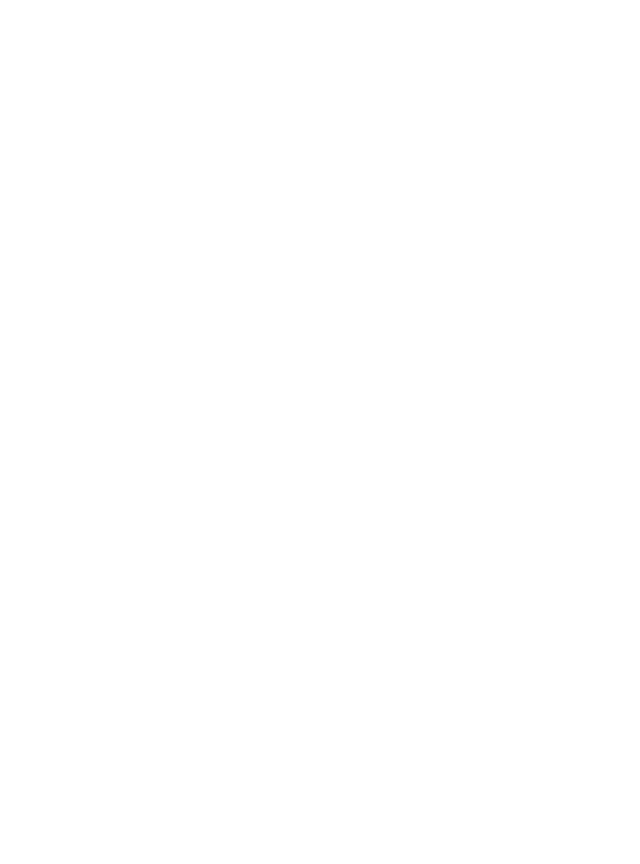
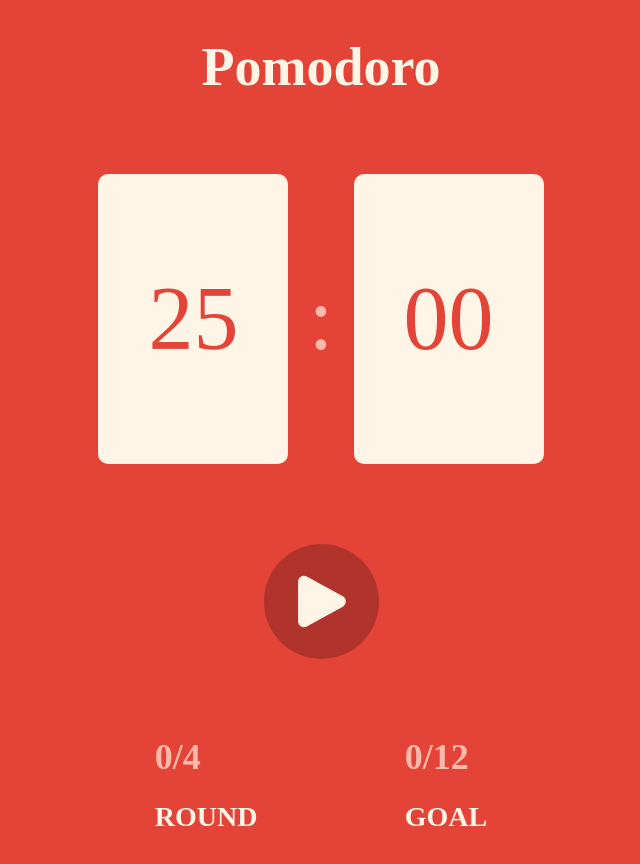
Before and after one commit to hyer0705/react-pomodoro-app, a React (Vite) app: page / in a window 1280 px wide. Shown: the top 864 px of the page, without its empty margins (319-959 px from the left). Before the commit the page ends 800 px from the top, so only its background shows below. Built offline with nearby package versions, Linux system fonts and the light colour scheme.

Commit message:
Add Pomodoro component

```diff
--- a/src/App.tsx
+++ b/src/App.tsx
@@ -1,3 +1,9 @@
+import Pomodoro from "./components/Pomodoro";
+
 export default function App() {
-  return <div />;
+  return (
+    <div>
+      <Pomodoro />
+    </div>
+  );
 }
--- /dev/null
+++ b/src/components/Pomodoro.tsx
@@ -0,0 +1,108 @@
+import styled from "styled-components";
+import { PlayIcon, PauseIcon } from "@heroicons/react/24/solid";
+
+const Container = styled.div`
+  max-width: 480px;
+  width: 100%;
+  margin: 0 auto;
+`;
+
+const Header = styled.header`
+  margin: 40px 0 80px 0;
+`;
+const Title = styled.h1`
+  font-size: 54px;
+  font-weight: 700;
+  text-align: center;
+`;
+
+const TimerWrapper = styled.section`
+  display: flex;
+  justify-content: center;
+  margin-bottom: 80px;
+`;
+const TimerItem = styled.div`
+  padding: 100px 50px;
+  background-color: ${(props) => props.theme.timeCardColor};
+  color: ${(props) => props.theme.bgColor};
+  border-radius: 10px;
+
+  &:nth-child(2) {
+    background-color: ${(props) => props.theme.bgColor};
+    color: ${(props) => props.theme.hazyTextColor};
+    padding: 100px 20px;
+  }
+`;
+const Time = styled.span`
+  font-size: 90px;
+`;
+
+const ControlItem = styled.div`
+  width: 75px;
+  height: 75px;
+  padding: 20px;
+  border-radius: 50%;
+  background-color: ${(props) => props.theme.buttonWrapColor};
+`;
+
+const InfoWrapper = styled.section`
+  display: flex;
+  justify-content: space-around;
+  margin-bottom: 40px;
+`;
+const InfoItem = styled.div`
+  display: flex;
+  flex-direction: column;
+
+  span {
+    font-weight: bold;
+  }
+  span:first-child {
+    font-size: 36px;
+    color: ${(props) => props.theme.hazyTextColor};
+    margin-bottom: 28px;
+  }
+
+  span:last-child {
+    font-size: 28px;
+    color: ${(props) => props.theme.textColor};
+  }
+`;
+
+function Pomodoro() {
+  return (
+    <Container>
+      <Header>
+        <Title>Pomodoro</Title>
+      </Header>
+      <TimerWrapper>
+        <TimerItem>
+          <Time>25</Time>
+        </TimerItem>
+        <TimerItem>
+          <Time>:</Time>
+        </TimerItem>
+        <TimerItem>
+          <Time>00</Time>
+        </TimerItem>
+      </TimerWrapper>
+      <TimerWrapper>
+        <ControlItem>
+          <PlayIcon className="h-6 w-6 text-gray-500" />
+        </ControlItem>
+      </TimerWrapper>
+      <InfoWrapper>
+        <InfoItem>
+          <span>0/4</span>
+          <span>ROUND</span>
+        </InfoItem>
+        <InfoItem>
+          <span>0/12</span>
+          <span>GOAL</span>
+        </InfoItem>
+      </InfoWrapper>
+    </Container>
+  );
+}
+
+export default Pomodoro;
--- a/src/index.tsx
+++ b/src/index.tsx
@@ -1,7 +1,65 @@
 import React from "react";
 import ReactDOM from "react-dom/client";
 import { RecoilRoot } from "recoil";
+import { ThemeProvider, createGlobalStyle } from "styled-components";
+import { defaultTheme } from "./my-theme";
+
 import App from "./App";
+
+const GlobalStyle = createGlobalStyle`
+html, body, div, span, applet, object, iframe,
+h1, h2, h3, h4, h5, h6, p, blockquote, pre,
+a, abbr, acronym, address, big, cite, code,
+del, dfn, em, img, ins, kbd, q, s, samp,
+small, strike, strong, sub, sup, tt, var,
+b, u, i, center,
+dl, dt, dd, menu, ol, ul, li,
+fieldset, form, label, legend,
+table, caption, tbody, tfoot, thead, tr, th, td,
+article, aside, canvas, details, embed,
+figure, figcaption, footer, header, hgroup,
+main, menu, nav, output, ruby, section, summary,
+time, mark, audio, video {
+  margin: 0;
+  padding: 0;
+  border: 0;
+  font-size: 100%;
+  font: inherit;
+  vertical-align: baseline;
+}
+/* HTML5 display-role reset for older browsers */
+article, aside, details, figcaption, figure,
+footer, header, hgroup, main, menu, nav, section {
+  display: block;
+}
+/* HTML5 hidden-attribute fix for newer browsers */
+*[hidden] {
+    display: none;
+}
+body {
+  line-height: 1;
+}
+menu, ol, ul {
+  list-style: none;
+}
+blockquote, q {
+  quotes: none;
+}
+blockquote:before, blockquote:after,
+q:before, q:after {
+  content: '';
+  content: none;
+}
+table {
+  border-collapse: collapse;
+  border-spacing: 0;
+}
+
+body {
+  background-color: ${(props) => props.theme.bgColor};
+  color: ${(props) => props.theme.textColor};
+}
+`;
 
 const rootElement = document.getElementById("root")!;
 const root = ReactDOM.createRoot(rootElement);
@@ -9,7 +67,10 @@
 root.render(
   <React.StrictMode>
     <RecoilRoot>
-      <App />
+      <ThemeProvider theme={defaultTheme}>
+        <GlobalStyle />
+        <App />
+      </ThemeProvider>
     </RecoilRoot>
   </React.StrictMode>
 );
--- /dev/null
+++ b/src/my-theme.ts
@@ -0,0 +1,11 @@
+import { DefaultTheme } from "styled-components";
+
+const defaultTheme: DefaultTheme = {
+  bgColor: "#e44337",
+  hazyTextColor: "#FFB8AA",
+  textColor: "#FFF5E7",
+  timeCardColor: "#FFF5E7",
+  buttonWrapColor: "#B0342B",
+};
+
+export { defaultTheme };
```
Also changed, not shown: src/styled.d.ts (added, +11 -0 lines).
